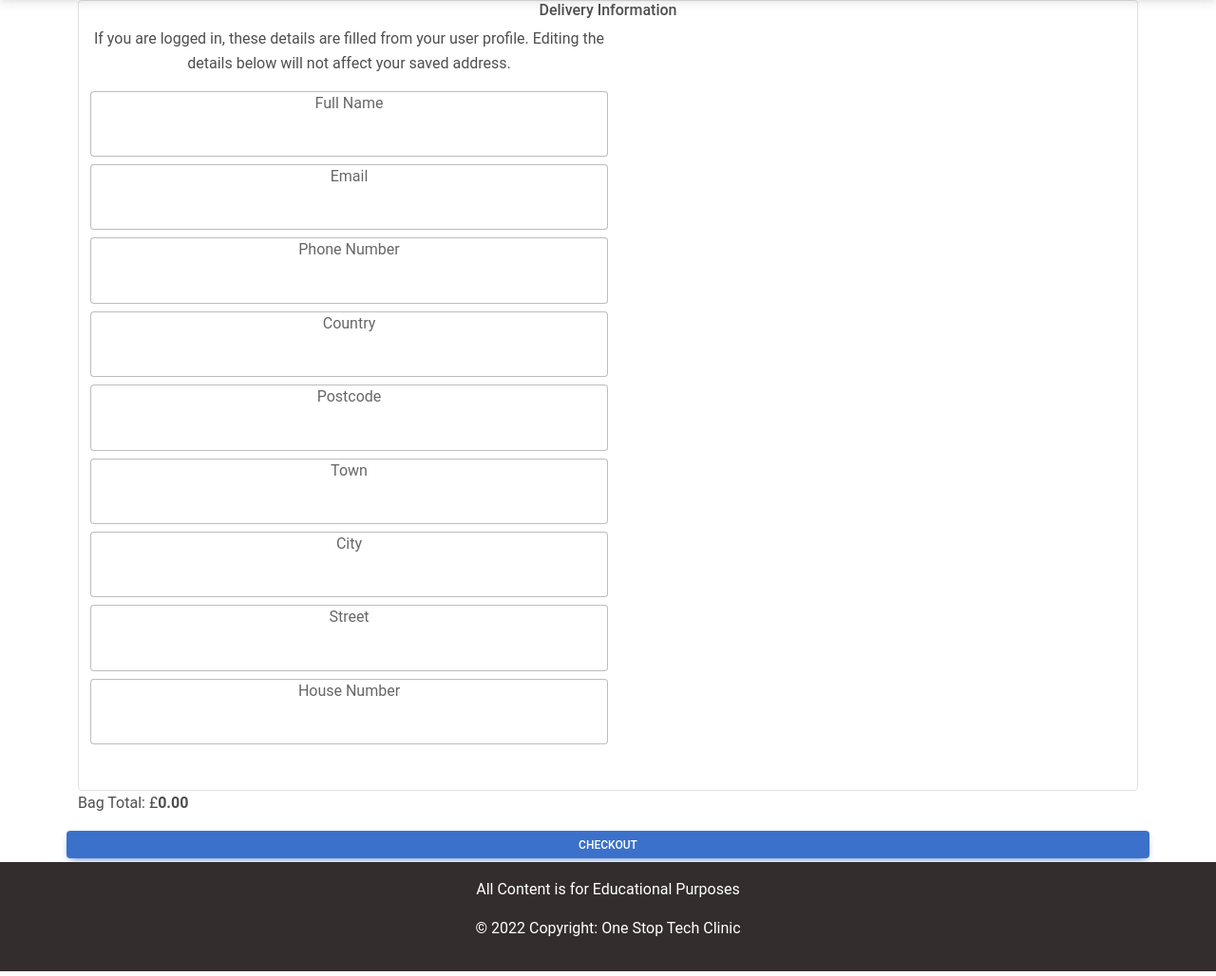
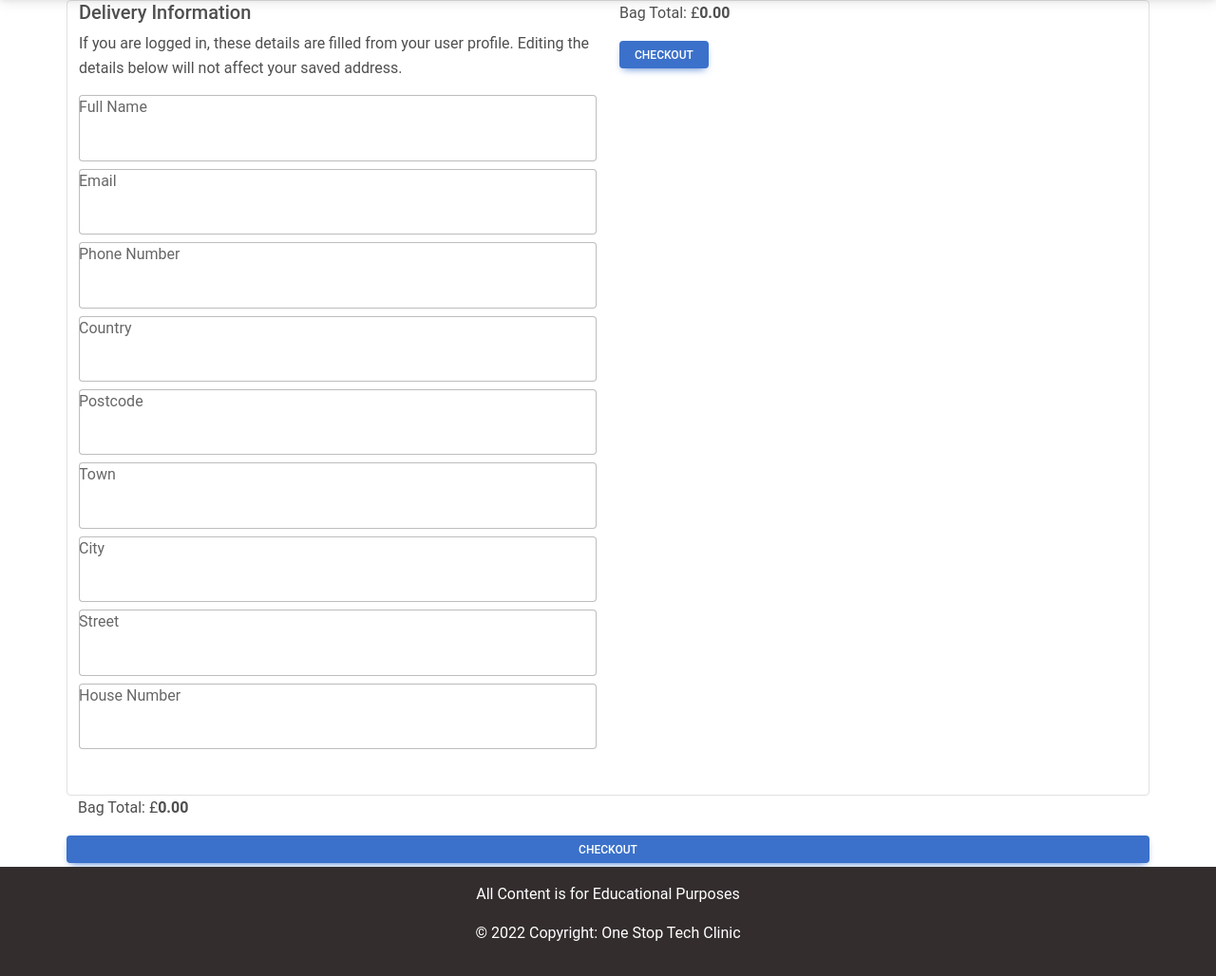
Before and after one commit to masomj/OneStopTechShop, a Django app: template checkout/templates/checkout.html in a window 1280 px wide. Shown: the part 141-1169 px from the top of the page at 95% size. Run offline with Django 4.2, Linux system fonts and the light colour scheme; the template is opened without the code that fills it: values that come from a table or form of the project are taken from there, others are empty; data comes from the database, SQL or seed files in the repository; both versions use the stored data as it was after the commit; some libraries are stand-ins or nearby versions.

Commit message:
add bag overview summary to checkout page

```diff
--- a/OneStopTechShop/settings.py
+++ b/OneStopTechShop/settings.py
@@ -46,7 +46,8 @@ INSTALLED_APPS = [
     'allauth.account', # new
     'allauth.socialaccount', # new
     'userprofile',
-    'checkout'
+    'checkout',
+    'mathfilters'
 ]
 
 MIDDLEWARE = [
--- a/bag/templates/view_bag.html
+++ b/bag/templates/view_bag.html
@@ -1,6 +1,7 @@
 {%extends 'base.html'%}
 
 {% load static %}
+
 
 {% block Title %} | Bag {% endblock %}
 
--- a/checkout/templates/checkout.html
+++ b/checkout/templates/checkout.html
@@ -1,16 +1,17 @@
 {%extends 'base.html'%}
 
 {% load static %}
-
+{% load mathfilters %}
 {% block Title %} | Checkout {% endblock %}
 
 
 {% block content %}
 <div class="container">
-    <div class="container border rounded text-center">
-        <h6>Delivery Information</h6>
-        <p class="w-50">If you are logged in, these details are filled from your user profile. Editing the details below will not affect your saved address.</p>
-        <form action="" class="w-50">
+    <div class="row border rounded">
+        <div class="col-md-6">
+            <h5>Delivery Information</h5>
+            <p class="">If you are logged in, these details are filled from your user profile. Editing the details below will not affect your saved address.</p>
+            <form action="" class="">
                 <div class="form-outline mt-2">
                     <label for="full_name" class="form-label">Full Name</label>
                     <input id="full_name" name="full_name" type="text" class="form-control" value="{{userdetails.full_name}}">
@@ -49,6 +50,36 @@
                 </div>
             </form>
         </div>
+        <div class="col-md-6">
+
+                {% for item in bag_items %}
+                    <div class="container">
+                        <div class="row w-100">
+                            <div class="card mt-2">
+                                <div class="row g-0">
+                                    <div class="col-md-4">
+                                        <img src="{{item.product.images}}" alt="{{item.product.title}}" class="img-fluid rounded-start">
+                                    </div>
+                                    <div class="col-md-8">
+                                        <h6 class="card-title">{{item.product.title}}</h6>
+                                        <p class="card-text">Quantity:<small class="text-muted"></small> {{item.quantity}}</small></p>
+                                        <p class="card-text">Price: <small class="text-muted">£{{item.product.price}}</small></p>
+                                        <p class="card-text">Sub-Total:<small class="text-muted">£{{item.product.price |mul:item.quantity}}</small></p>
+                                    </div>
+
+                                </div>
+                            </div>
+                        </div>
+                    </div>
+
+                {% endfor %}
+
+                <div class="">
+                    <p>Bag Total: £<strong>{{total|floatformat:2}}</strong></p>
+                    <a href="#" class="btn btn-primary btn-sm mb-1">Checkout</a>
+                </div>
+            </div>
+    </div>
 
     <div class="row">
         <p>Bag Total: £<strong>{{total|floatformat:2}}</strong></p>
```
Also changed, not shown: db.sqlite3. Lines whose indentation alone changed are shown as unchanged.
